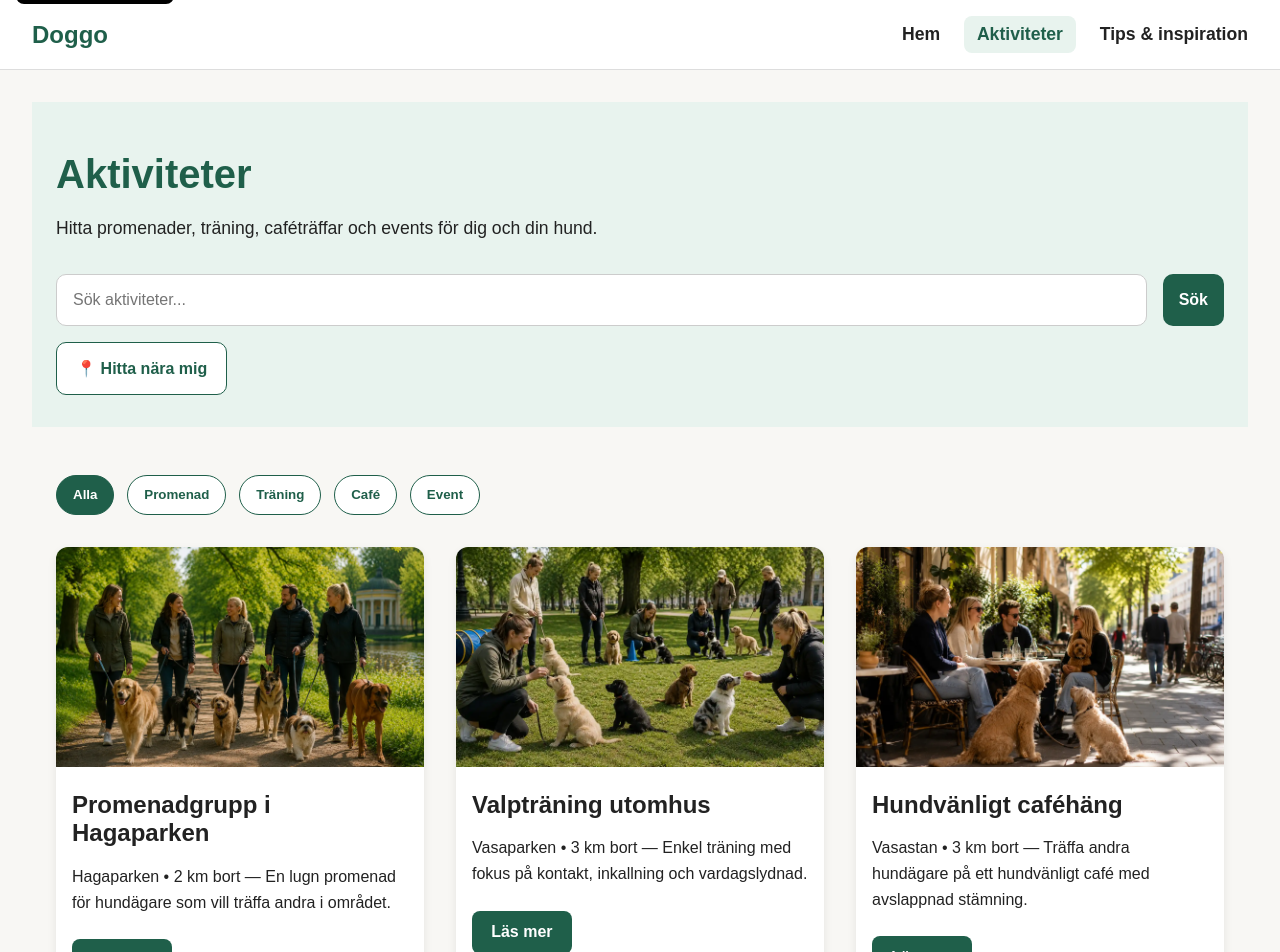
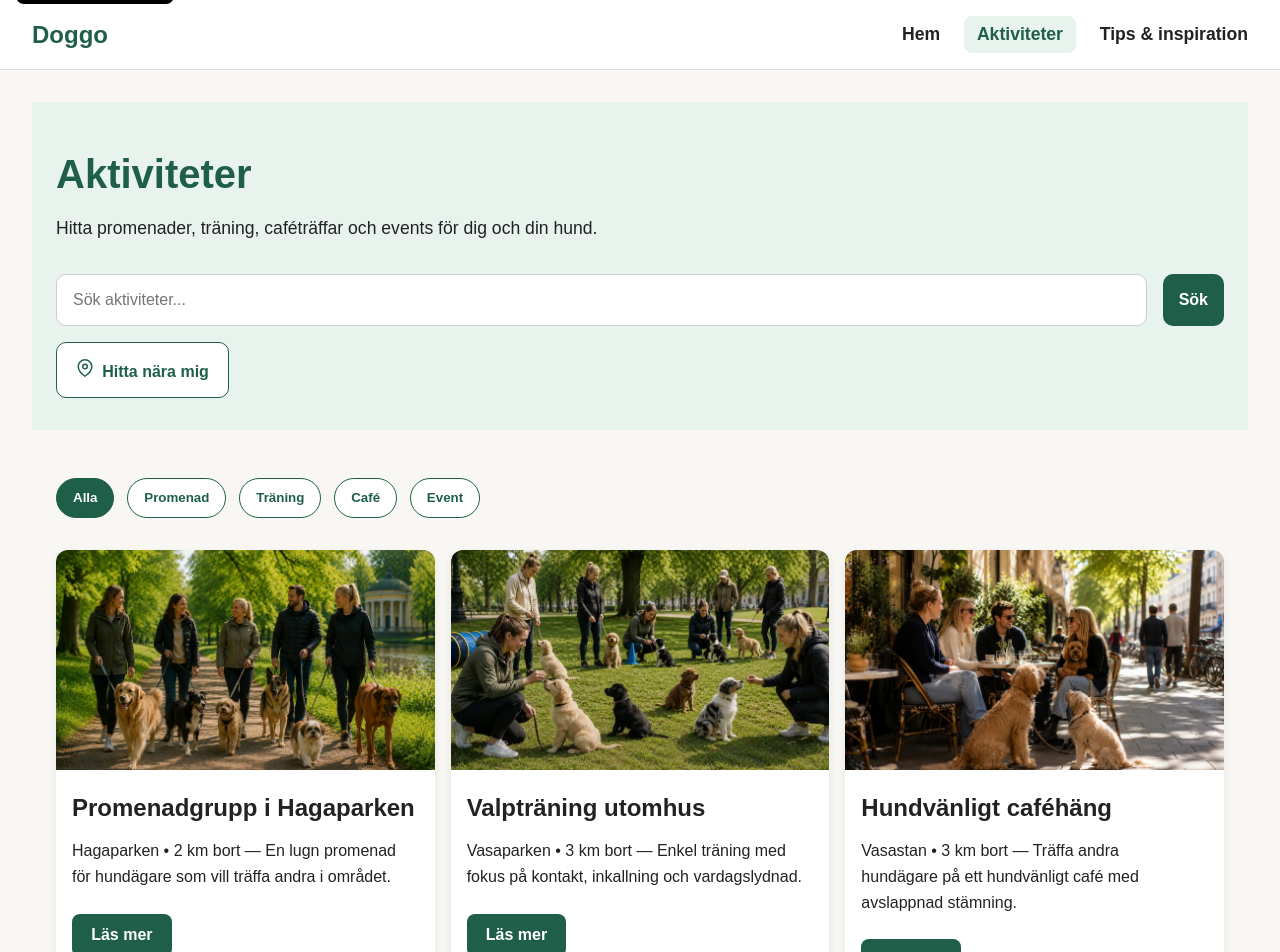
Before and after one commit to kingaszayer-iths/doggo, a React (Vite) app: page /activities in a window 1280 px wide. Shown: the top 952 px of the page. Built offline with nearby package versions, Linux system fonts and the light colour scheme.

Commit message:
changed gap in .activities-grid

```diff
--- a/src/index.css
+++ b/src/index.css
@@ -1,8 +1,24 @@
+/* reset */
+/* makes sizing simpler, pseudo elements */
+*,
+*::before,
+*::after {
+    box-sizing: border-box;
+}
+
 * {
   margin: 0;
   padding: 0;
-  box-sizing: border-box;
 }
+
+/* don't leave one single word hanging in paragraphs */
+p {
+    text-wrap: pretty;
+}
+
+
+
+
 
 body {
   font-family: Arial, sans-serif;
@@ -206,7 +222,7 @@ main {
 
 .activities-grid {
   display: grid;
-  gap: 2rem;
+  gap: 1rem;
 }
 
 .activity-card {
@@ -425,6 +441,12 @@ main {
   font-size: 1rem;
   font-weight: 600;
   cursor: pointer;
+}
+
+.location-button svg {
+  width: 18px;
+  height: 18px;
+  margin-right: 8px;
 }
 
 .location-button:hover {
--- a/src/pages/Activities.tsx
+++ b/src/pages/Activities.tsx
@@ -46,11 +46,19 @@ function Activities() {
 
           <button type="button">Sök</button>
         </div>
+
         <button className="location-button" type="button"
           onClick={() => setShowMap(!showMap)}
         >
-          📍 Hitta nära mig
+          <svg class="m-1 text-emerald-800" width="24" height="24" viewBox="0 0 24 24" fill="none"
+            stroke="currentColor" stroke-width="2" stroke-linecap="round" stroke-linejoin="round"
+            aria-hidden="true">
+            <path d="M21 10c0 7-9 13-9 13s-9-6-9-13a9 9 0 0 1 18 0z"></path>
+            <circle cx="12" cy="10" r="3"></circle>
+          </svg>
+          Hitta nära mig
         </button>
+
         {showMap && (
           <section className="map-section">
             <div className="map-placeholder">
```
